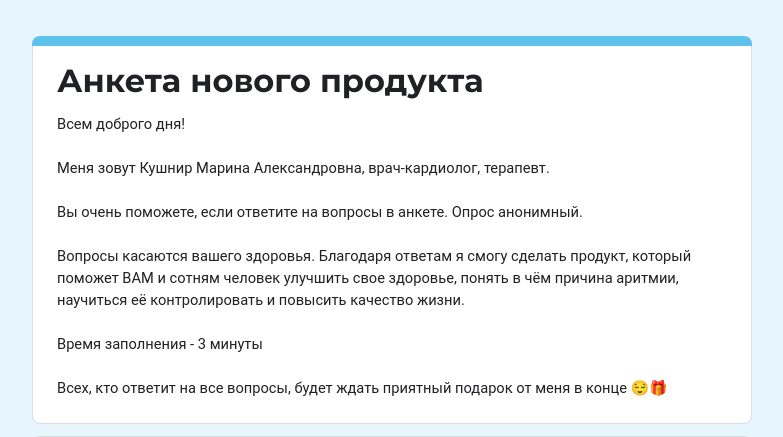
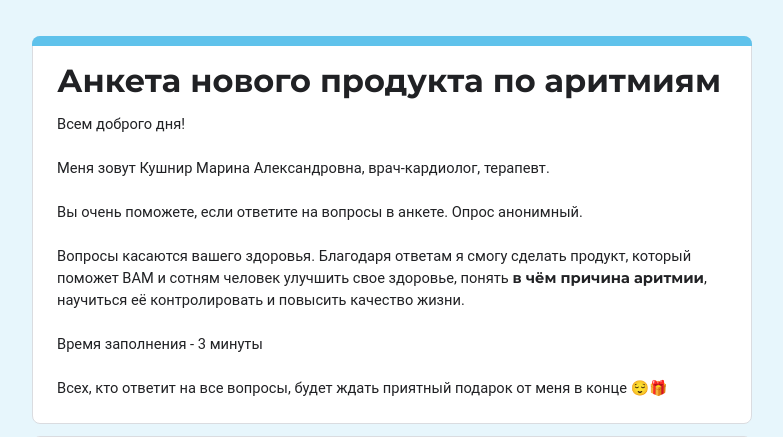
Before and after one commit to it-chep/kushnir_forms, a Django app: page / in a window 1280 px wide. Shown: the top 437 px of the page, without its empty margins (248-1031 px from the left). Run offline with Django 4.2, Linux system fonts and the light colour scheme; data that the repository does not hold is empty; some libraries are stand-ins or nearby versions; some web fonts are replaced.

Commit message:
доработка

```diff
--- a/business_forms/models.py
+++ b/business_forms/models.py
@@ -107,7 +107,6 @@ class NewProduct(models.Model):
     BOUGHT_PRODUCTS_CHOICES = [
         ('yes', 'Да'),
         ('no', 'Нет'),
-        ('another', 'У других докторов в соцсетях')
     ]
     bought_products = models.CharField(
         max_length=100,
--- a/templates/business_forms/new_product_form.html
+++ b/templates/business_forms/new_product_form.html
@@ -27,7 +27,7 @@
                 <div class="description_container_header_container">
                     <div class="description_container_header">
                         <div class="description_container_header_text" dir="auto" role="heading" aria-level="1">
-                            Анкета нового продукта
+                            Анкета нового продукта по аритмиям
                         </div>
                     </div>
                     <div class="description_container_header_body" dir="auto">
@@ -41,7 +41,7 @@
                         <br>
                         <br>
                         Вопросы касаются вашего здоровья. Благодаря ответам я смогу сделать продукт, который поможет ВАМ
-                        и сотням человек улучшить свое здоровье, понять в чём причина аритмии, научиться её
+                        и сотням человек улучшить свое здоровье, понять <b>в чём причина аритмии</b>, научиться её
                         контролировать и повысить качество жизни.
                         <br>
                         <br>
@@ -64,8 +64,8 @@
                                             Оставьте свои контактные данные, если хотите со мной <b>созвониться на
                                             30</b>
                                             минут. Я проведу мини-интервью, задам более детальные вопросы, в свою
-                                            очередь подарю вам второе мнение по вашему клиническому случаю или по
-                                            состоянию здоровья.
+                                            очередь подарю вам экспресс-консультацию (второе мнение) по вашему
+                                            клиническому случаю или по состоянию здоровья.
                                         </div>
                                     </div>
                                 </div>
--- a/templates/business_forms/spasibo_new_product_form.html
+++ b/templates/business_forms/spasibo_new_product_form.html
@@ -25,7 +25,7 @@
             <div class="description_container_header_cap"></div>
             <div class="">
                 Спасибо за честные ответы! Напишите мне в тг <a href="https://t.me/doc_kushnir" target="_blank">https://t.me/doc_kushnir</a>
-                слово ИНТЕРВЬЮ, если хочешь забрать бонусную лекцию побыстрее 😇
+                слово ИНТЕРВЬЮ, если хочешь получить «второе мнение» побыстрее 😇
             </div>
         </div>
     </div>
```
Also changed, not shown: business_forms/migrations/0002_alter_newproduct_bought_products.py (added).
